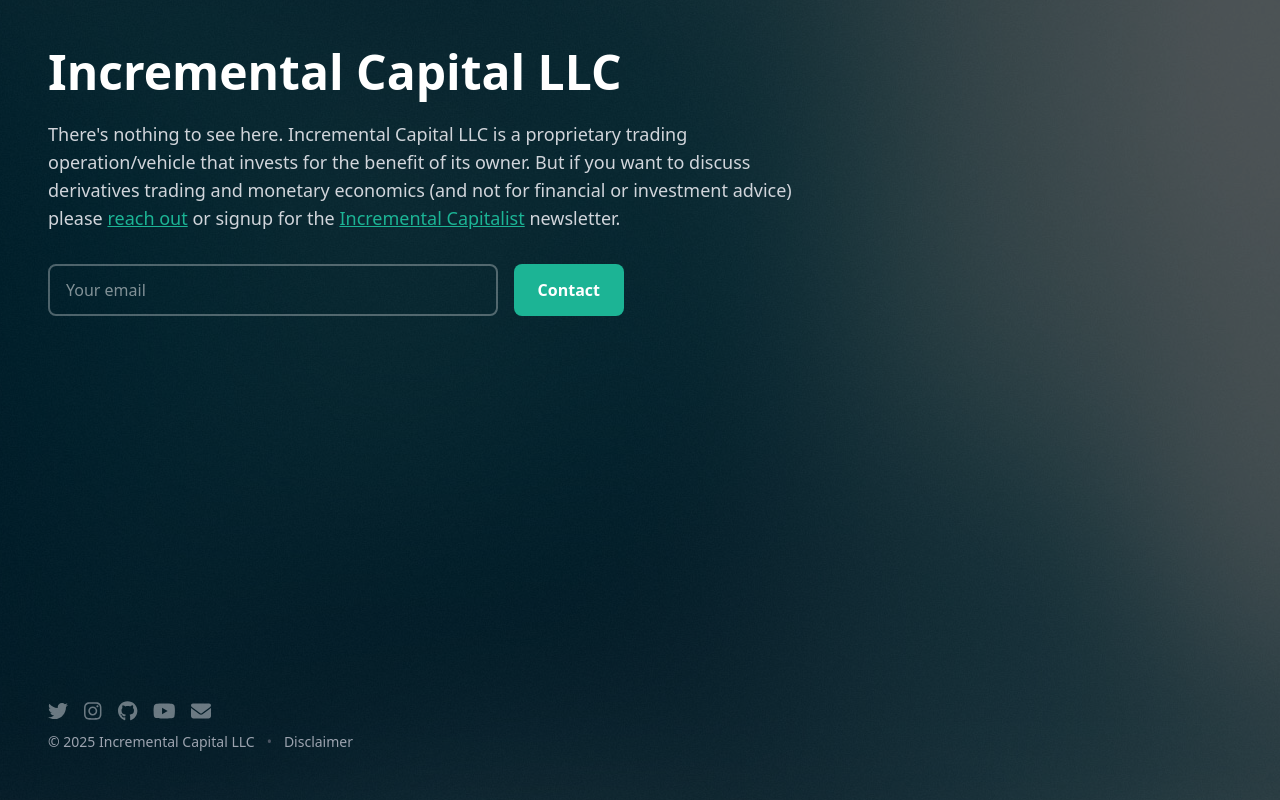
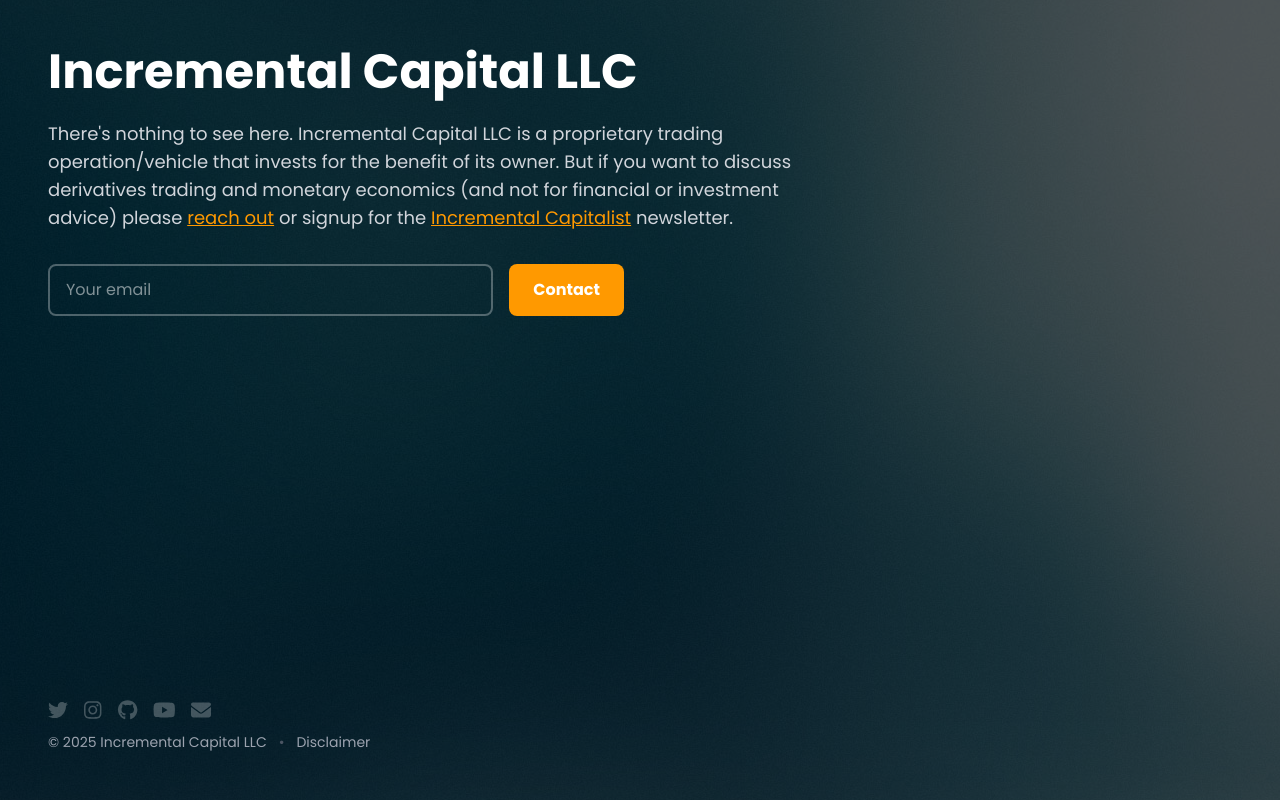
Before and after one commit to incrementalcapitalist/incremental-capital-website, a React (Vite) app: page / in a window 1280 px wide. Built offline with nearby package versions, Linux system fonts and the light colour scheme; no server answers.

Commit message:
add Inter and Poppin fonts

```diff
--- a/index.html
+++ b/index.html
@@ -5,6 +5,16 @@
     <meta charset="utf-8" />
     <meta name="viewport" content="width=device-width, initial-scale=1, user-scalable=no" />
     <link rel="icon" type="image/x-icon" href="/incrementalcapital-icon.ico" />
+
+    <!-- Inter font with variable weight support -->
+    <link rel="preconnect" href="https://fonts.googleapis.com">
+    <link rel="preconnect" href="https://fonts.gstatic.com" crossorigin>
+    <link href="https://fonts.googleapis.com/css2?family=Inter:wght@400;500;600;700&display=swap" rel="stylesheet">
+
+    <!-- Poppins font with selected weights -->
+    <link rel="preconnect" href="https://fonts.googleapis.com">
+    <link rel="preconnect" href="https://fonts.gstatic.com" crossorigin>
+    <link href="https://fonts.googleapis.com/css2?family=Poppins:wght@400;500;600;700&display=swap" rel="stylesheet">
 
     <!-- SEO Meta Tags -->
     <meta name="description" content="Incremental Capital LLC is a proprietary trading operation/vehicle that invests for the benefit of its owner." />
--- a/src/styles/globals.css
+++ b/src/styles/globals.css
@@ -3,21 +3,41 @@
 @tailwind utilities;
 
 @layer base {
-  body {
-    @apply bg-background text-gray-300;
+  html {
+    font-feature-settings: "cv02", "cv03", "cv04", "cv11";
+    -webkit-font-smoothing: antialiased;
+    -moz-osx-font-smoothing: grayscale;
+    text-rendering: optimizeLegibility;
   }
 
+  body {
+    @apply bg-background text-text-primary font-sans;
+  }
+
+  /* Heading styles */
   h1, h2, h3, h4, h5, h6 {
-    @apply text-white font-bold;
+    @apply text-white font-semibold;
+  }
+
+  /* Link styles */
+  a {
+    @apply text-primary hover:text-primary-light transition-colors duration-200;
+  }
+
+  /* Footer text style standardization */
+  footer {
+    @apply text-text-secondary;
   }
 }
 
 @layer components {
   .btn-primary {
-    @apply px-6 py-3 bg-primary text-white rounded-lg hover:bg-primary-light transition-colors duration-200;
+    @apply px-6 py-3 bg-primary text-white rounded-lg hover:bg-primary-light
+           transition-colors duration-200 font-medium;
   }
 
   .btn-outline {
-    @apply px-6 py-3 border border-primary/30 text-primary rounded-lg hover:bg-primary/10 transition-colors duration-200;
+    @apply px-6 py-3 border border-primary/30 text-primary rounded-lg
+           hover:bg-primary/10 transition-colors duration-200 font-medium;
   }
 }
--- a/tailwind.config.js
+++ b/tailwind.config.js
@@ -7,15 +7,29 @@ export default {
   darkMode: 'class',
   theme: {
     extend: {
+      fontFamily: {
+        // Switch to Poppins as the default font
+        // We keep system-ui and sans-serif as fallbacks for better loading experience
+        sans: ['Poppins', 'Inter', 'system-ui', 'sans-serif'],
+      },
       colors: {
         primary: {
-            DEFAULT: '#1cb495',
-            dark: '#199e83',
-            light: '#1fcaa7',
+          // Using #ff9900 as our base color
+          DEFAULT: '#ff9900',
+          // A darker shade for hover states (about 10% darker)
+          dark: '#e68a00',
+          // A lighter shade for hover states (about 10% lighter)
+          light: '#ffad33',
         },
         background: {
           DEFAULT: '#000',
           light: '#ffffff',
+        },
+        text: {
+          // Maintaining our standardized text opacity levels
+          primary: 'rgba(255, 255, 255, 0.75)',  // Main text
+          secondary: 'rgba(255, 255, 255, 0.5)',  // Footer and less important text
+          muted: 'rgba(255, 255, 255, 0.35)',    // Very subtle text
         }
       },
       animation: {
```
Lines whose indentation alone changed are shown as unchanged.
